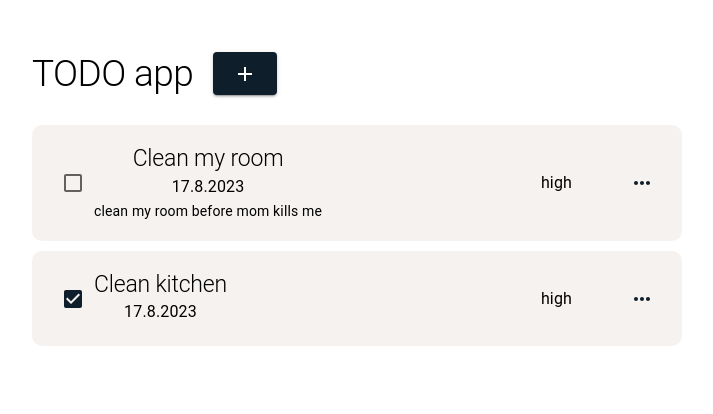
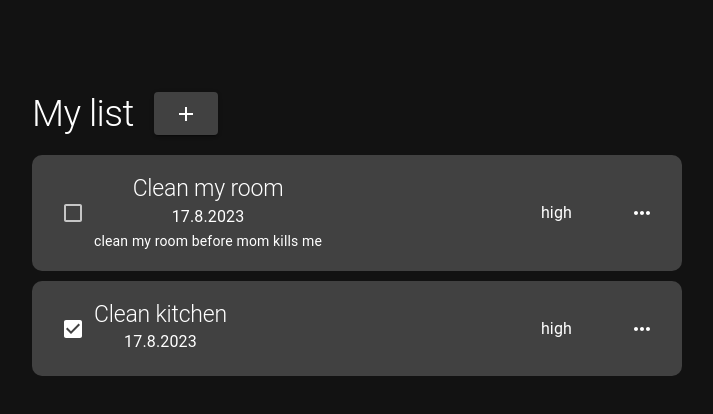
Before and after one commit to amirgc0021/todo, a React (Vite) app: page / in a window 1280 px wide. Shown: the top 414 px of the page, without its empty margins (283-996 px from the left). Built offline with nearby package versions, Linux system fonts and the light colour scheme.

Commit message:
changed to dark theme

```diff
--- a/src/App.tsx
+++ b/src/App.tsx
@@ -2,10 +2,12 @@ import { TaskList } from 'components/tasks';
 import './App.css';
 import { ThemeProvider } from '@mui/material'
 import theme from "utils/theme";
+import CssBaseline from "@mui/material/CssBaseline";
 
 function App() {
 	return (
 		<ThemeProvider theme={theme}>
+			<CssBaseline />
 			<TaskList />
 		</ThemeProvider>
 	)
--- a/src/components/tasks/taskItem/TaskItem.tsx
+++ b/src/components/tasks/taskItem/TaskItem.tsx
@@ -58,9 +58,9 @@ export default function TaskItem({ item, deleteTask, openEditTaskdialog }: Props
 	}
 
 	return (
-		<Stack className={styles.wrapper} sx={{ bgcolor: "secondary.light", p: 0, borderRadius: "10px", color: "secondary.contrastText" }} alignItems="center" direction="row">
+		<Stack className={styles.wrapper} sx={{ bgcolor: "primary.light", p: 0, borderRadius: "10px"}} alignItems="center" direction="row">
 			<Box>
-				<CheckBox checked={item.done} checkedIcon={<CheckBoxIcon />} onChange={updateTaskDoneState} />
+				<CheckBox checked={item.done} checkedIcon={<CheckBoxIcon sx={{color: "primary.contrastText"}} />} onChange={updateTaskDoneState} />
 			</Box>
 
 			<Box>
@@ -74,7 +74,7 @@ export default function TaskItem({ item, deleteTask, openEditTaskdialog }: Props
 			</Box>
 
 			<Stack direction="row" gap={"10px"} useFlexGap>
-				<IconButton aria-label="delete" color='primary' onClick={handleClick}>
+				<IconButton aria-label="delete" onClick={handleClick}>
 					<MoreHorizIcon />
 				</IconButton>
 
--- a/src/components/tasks/tasksList/TasksList.tsx
+++ b/src/components/tasks/tasksList/TasksList.tsx
@@ -55,7 +55,7 @@ export default function TasksList({ }: Props) {
 	}
 
 	const tasksList = useMemo(() => {
-		if(!list.length){
+		if (!list.length) {
 			return <img src="/emptyImage.jpg" width="100%" />
 		}
 
@@ -68,10 +68,10 @@ export default function TasksList({ }: Props) {
 	}, [list])
 
 	return (
-		<Box maxWidth="650px" margin="20px auto 0">
-			<Stack direction="row" marginBottom="30px">
-				<Typography variant="h1" marginRight="20px">TODO app</Typography>
-				<Button variant='contained' onClick={addTaskToList}><AddIcon /></Button>
+		<Box maxWidth="650px" margin="60px auto 0">
+			<Stack direction="row" marginBottom="20px">
+				<Typography variant="h1" marginRight="20px">My list</Typography>
+				<Button variant='contained' onClick={addTaskToList} sx={{ bgcolor: "primary.light" }}><AddIcon /></Button>
 			</Stack>
 
 			<Grid container direction={"column"} rowGap={"10px"}>
--- a/src/utils/theme.ts
+++ b/src/utils/theme.ts
@@ -2,17 +2,20 @@ import { createTheme } from '@mui/material'
 
 export default createTheme({
 	palette: {
+		mode: "dark",
+		background:{
+			default: "#121212"
+		},
 		primary: {
-			main: "#0e1e2b",
-			dark: "#010305",
-			light: "#1c3d52",
+			main: "#121212",
 			contrastText: "#fff"
 		},
 		secondary: {
 			main: "#1c3d52",
 			light: "#F6F2F0",
-			contrastText: "#000"
+			contrastText: "#fff "
 		},
+		contrastThreshold: 4.5,
 	},
 	spacing: [20, 42, 5],
 	typography: {
```
